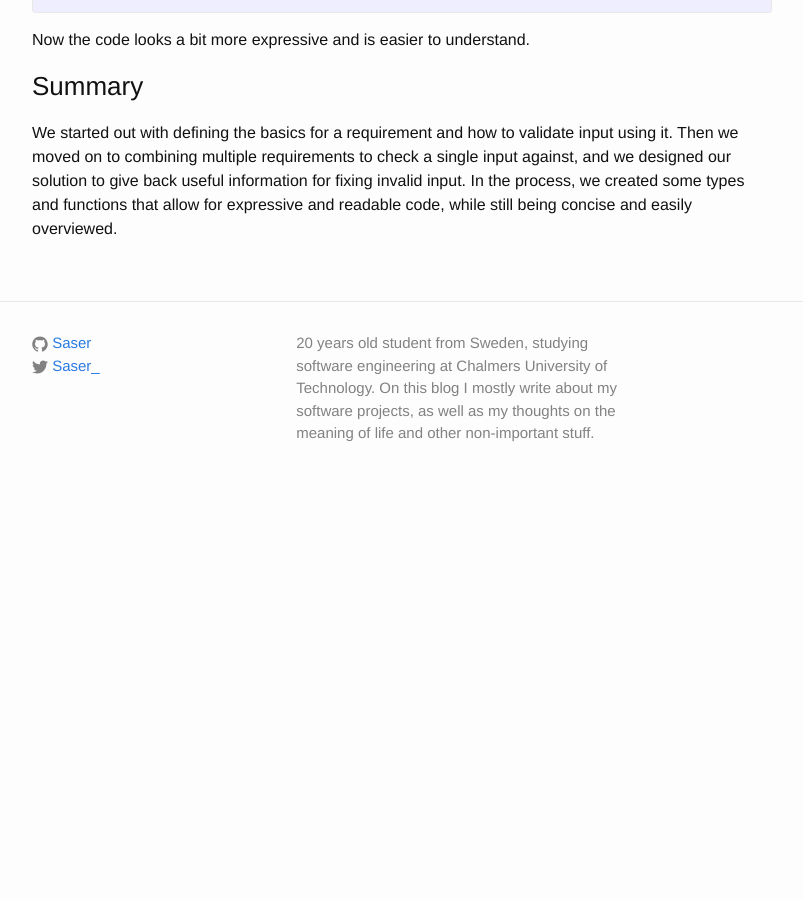
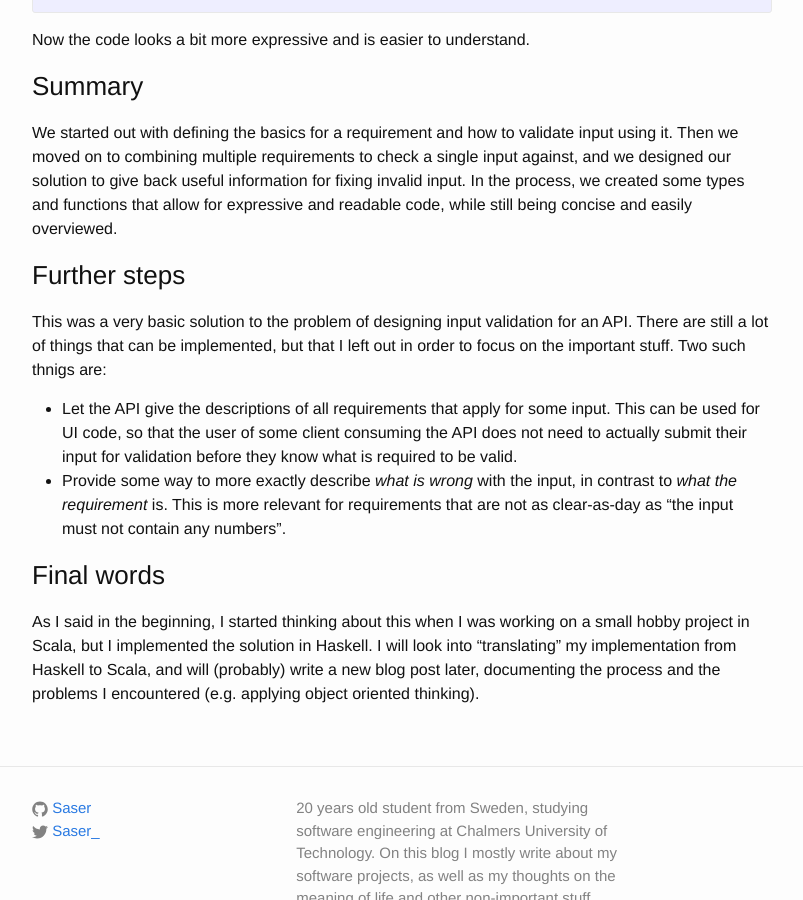
Before and after one commit to Saser/saser.github.io, a Jekyll site: the page built from _posts/2015-12-12-input-validation-using-haskell.md, in a window 1280 px wide and 900 px high, scrolled down 5317 px. Shown: the whole window, without its empty margins (238-1041 px from the left). Built offline with Jekyll 4.4.1, drawn with Linux system fonts in a browser that asks for light colours; before the commit the page ends 5822 px from its top, so only the background shows below that.

Commit message:
Further steps and final words

```diff
--- a/_posts/2015-12-12-input-validation-using-haskell.md
+++ b/_posts/2015-12-12-input-validation-using-haskell.md
@@ -193,3 +193,14 @@ Now the code looks a bit more expressive and is easier to understand.
 ### Summary
 
 We started out with defining the basics for a requirement and how to validate input using it. Then we moved on to combining multiple requirements to check a single input against, and we designed our solution to give back useful information for fixing invalid input. In the process, we created some types and functions that allow for expressive and readable code, while still being concise and easily overviewed.
+
+### Further steps
+
+This was a very basic solution to the problem of designing input validation for an API. There are still a lot of things that can be implemented, but that I left out in order to focus on the important stuff. Two such thnigs are:
+
+*   Let the API give the descriptions of all requirements that apply for some input. This can be used for UI code, so that the user of some client consuming the API does not need to actually submit their input for validation before they know what is required to be valid.
+*   Provide some way to more exactly describe _what is wrong_ with the input, in contrast to _what the requirement_ is. This is more relevant for requirements that are not as clear-as-day as "the input must not contain any numbers".
+
+### Final words
+
+As I said in the beginning, I started thinking about this when I was working on a small hobby project in Scala, but I implemented the solution in Haskell. I will look into "translating" my implementation from Haskell to Scala, and will (probably) write a new blog post later, documenting the process and the problems I encountered (e.g. applying object oriented thinking).
```
